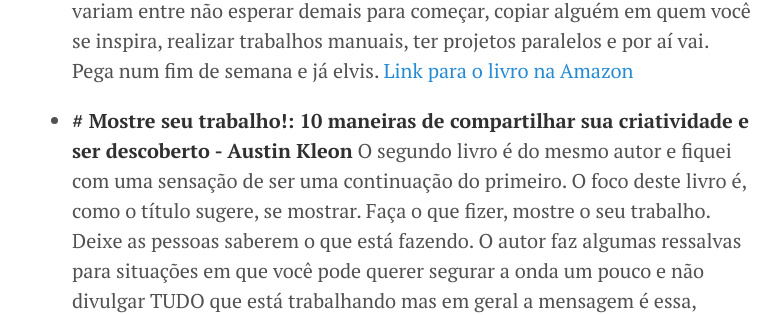
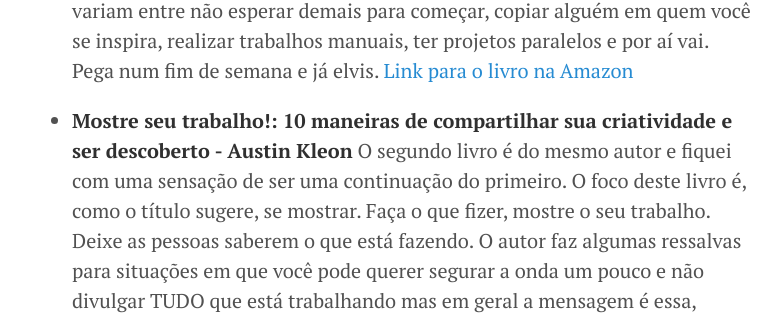
Before and after one commit to rphlfc/rphlfc.github.io, a Jekyll site: the page built from _posts/2021-04-21-qual-e-a-boa-1.md, in a window 1280 px wide. Shown: the part 856-1171 px from the top of the page, without its empty margins (248-1030 px from the left). Built offline with Jekyll 4.4.1, drawn with Linux system fonts in a browser that asks for light colours.

```diff
--- a/_posts/2021-04-21-qual-e-a-boa-1.md
+++ b/_posts/2021-04-21-qual-e-a-boa-1.md
@@ -17,7 +17,7 @@ Essa semana li dois livros bem interessantes.
 [Link para o livro na Amazon](https://amzn.to/3auQZtU)
 
 
-- **# Mostre seu trabalho!: 10 maneiras de compartilhar sua criatividade e ser descoberto - Austin Kleon**
+- **Mostre seu trabalho!: 10 maneiras de compartilhar sua criatividade e ser descoberto - Austin Kleon**
 O segundo livro é do mesmo autor e fiquei com uma sensação de ser uma continuação do primeiro. O foco deste livro é, como o título sugere, se mostrar. Faça o que fizer, mostre o seu trabalho. Deixe as pessoas saberem o que está fazendo. O autor faz algumas ressalvas para situações em que você pode querer segurar a onda um pouco e não divulgar TUDO que está trabalhando mas em geral a mensagem é essa, mostre o seu trabalho.
 [Link para o livro na Amazon](https://amzn.to/3tE7b3G)
 
```
